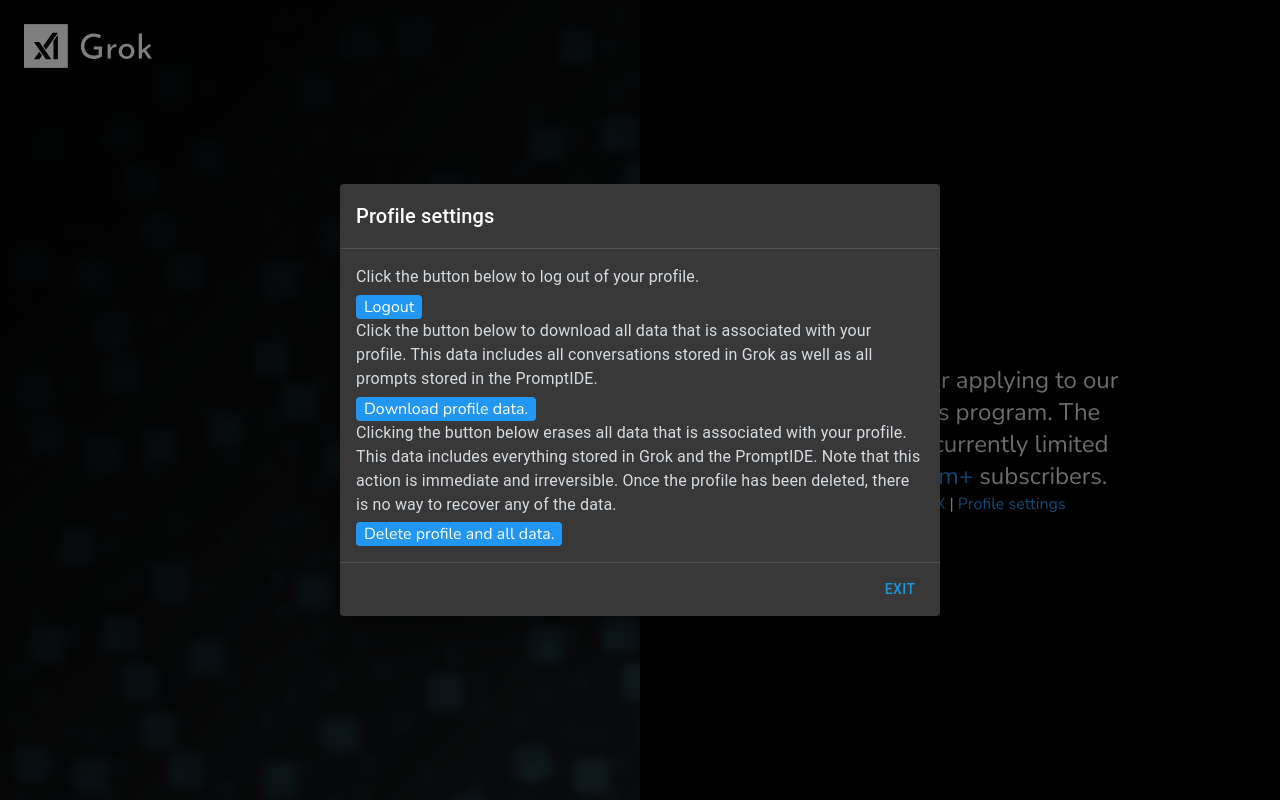
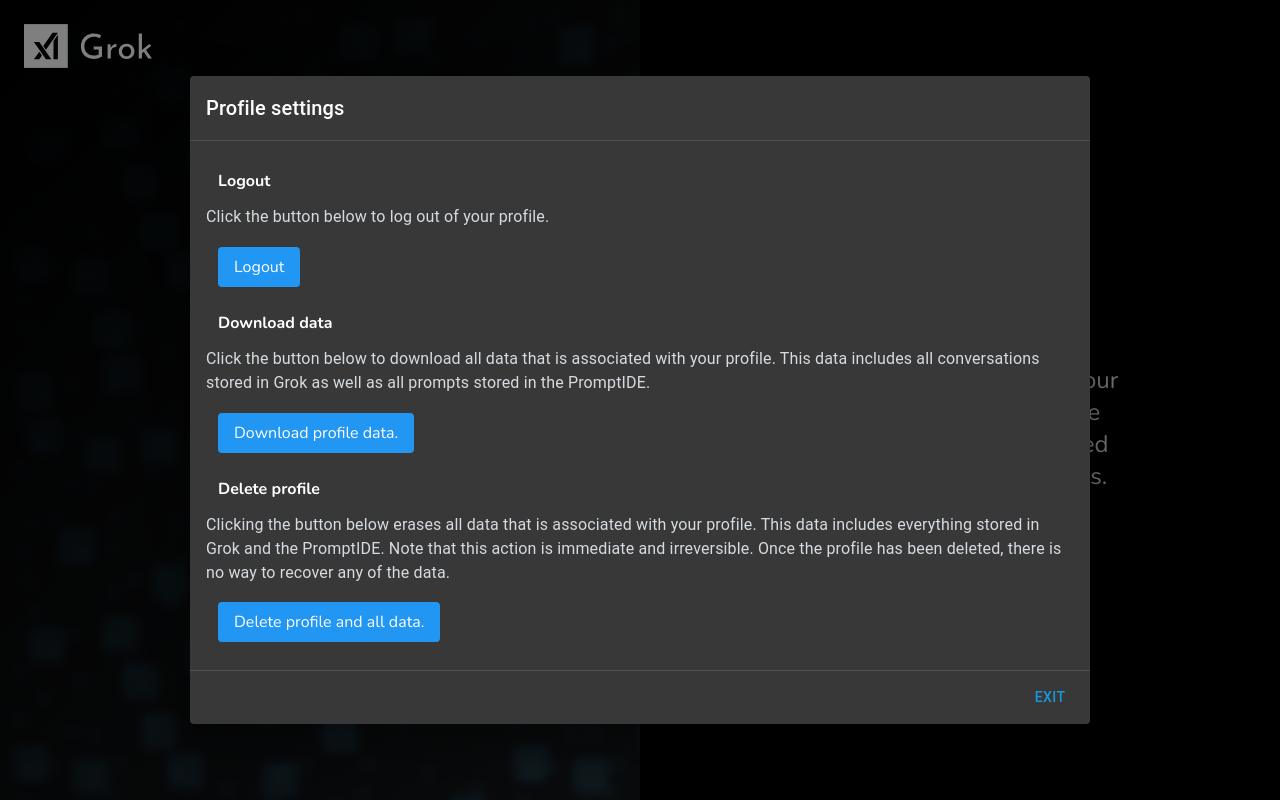
Before and after one commit to ezhoureal/grok_mock, a Next.js app: page / in a window 1280 px wide. Both pictures are taken after a click on the link "Profile settings". Built offline with nearby package versions, Linux system fonts and the light colour scheme.

Commit message:
adjust buttons
Signed-off-by: Tianer Zhou <zhoutianer@huawei.com>

```diff
--- a/app/dialog.tsx
+++ b/app/dialog.tsx
@@ -40,6 +40,8 @@
     <ThemeProvider theme={themeUITheme}>
       <React.Fragment>
         <BootstrapDialog
+          fullWidth={true}
+          maxWidth="md"
           onClose={() => displayDialog(false)}
           aria-labelledby="customized-dialog-title"
           open={isOpen}
@@ -48,23 +50,28 @@
             Profile settings
           </DialogTitle>
           <DialogContent dividers>
+            <strong className="block m-3">Logout</strong>
             <Typography gutterBottom>
               Click the button below to log out of your profile.
             </Typography>
-            <button className='bg-[#2196f3] rounded'>
-              <span className='px-2'>Logout</span>
+            <button className='bg-[#2196f3] rounded m-3 py-2'>
+              <span className='px-4'>Logout</span>
             </button>
+
+            <strong className="block m-3">Download data</strong>
             <Typography gutterBottom>
               Click the button below to download all data that is associated with your profile. This data includes all conversations stored in Grok as well as all prompts stored in the PromptIDE.
             </Typography>
-            <button className='bg-[#2196f3] rounded'>
-              <span className='px-2'>Download profile data.</span>
+            <button className='bg-[#2196f3] rounded m-3 py-2'>
+              <span className='px-4'>Download profile data.</span>
             </button>
+
+            <strong className="block m-3">Delete profile</strong>
             <Typography gutterBottom>
               Clicking the button below erases all data that is associated with your profile. This data includes everything stored in Grok and the PromptIDE. Note that this action is immediate and irreversible. Once the profile has been deleted, there is no way to recover any of the data.
             </Typography>
-            <button className='bg-[#2196f3] rounded'>
-              <span className='px-2'>Delete profile and all data.</span>
+            <button className='bg-[#2196f3] rounded m-3 py-2'>
+              <span className='px-4'>Delete profile and all data.</span>
             </button>
           </DialogContent>
           <DialogActions>
```
